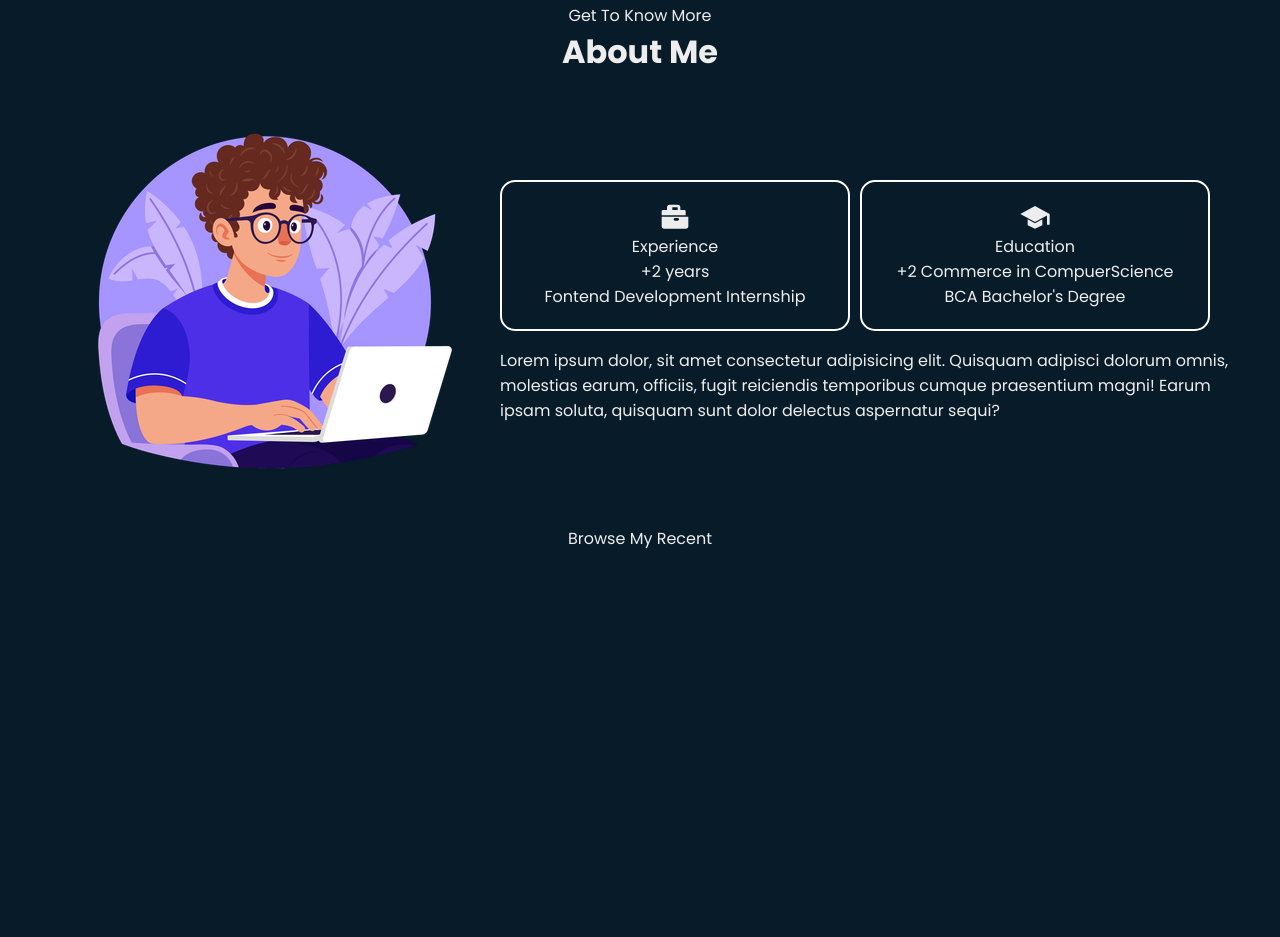
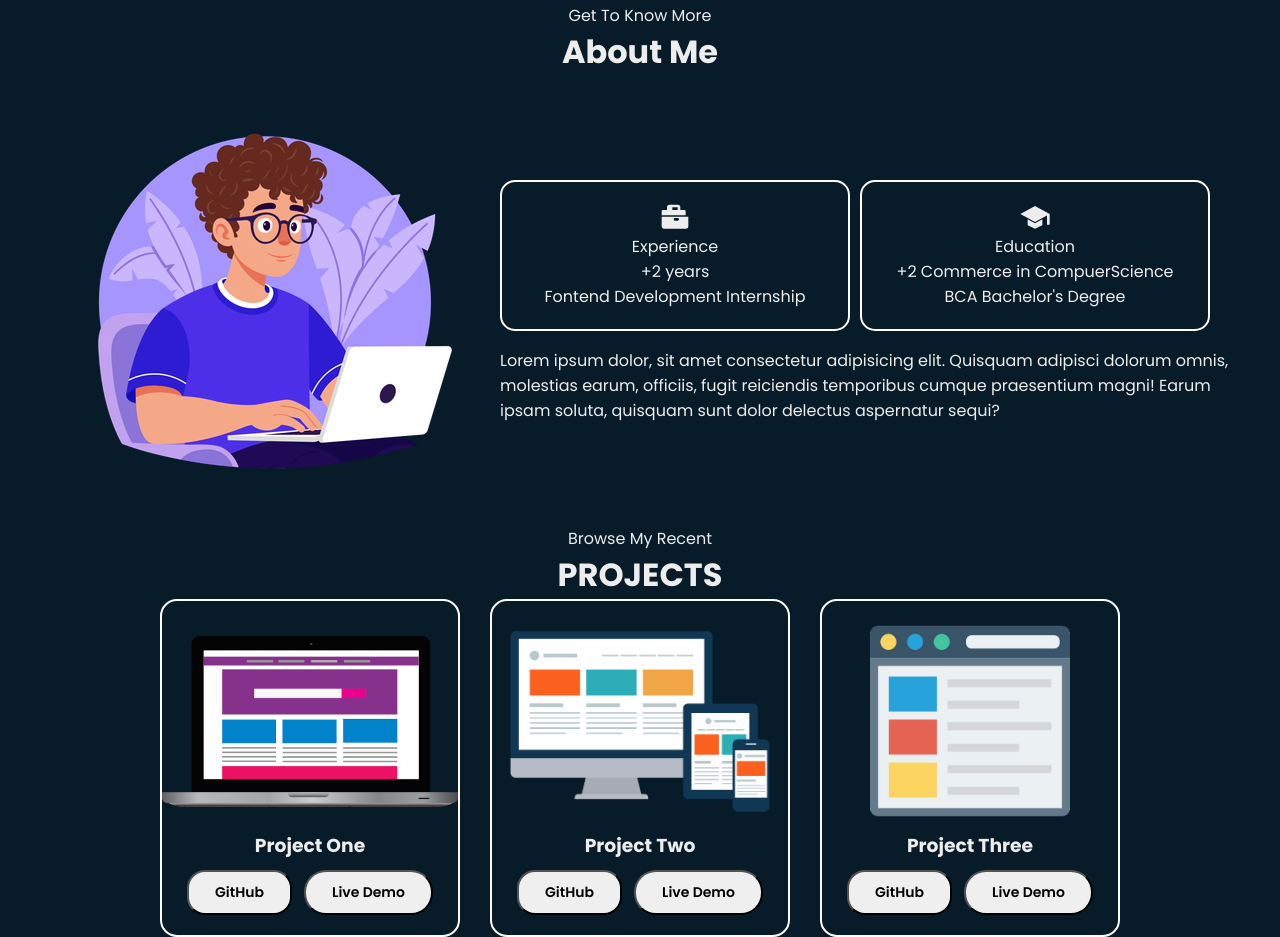
Before and after one commit to MarshalRawal/Portfolio-fProject-, a plain HTML site: page index.html in a window 1280 px wide. Shown: the part 797-1734 px from the top of the page. Before the commit the page ends 1348 px from the top, so only its background shows below. Drawn offline with Linux system fonts and the light colour scheme.

Commit message:
Added project section

```diff
--- a/index.html
+++ b/index.html
@@ -88,7 +88,33 @@
     </div>
     <div class="text-center">
         <p>Browse My Recent</p>
-        <p></p>
+        <h1>PROJECTS</h1>
+    </div>
+    <div class="project-container">
+    <div class="project">
+        <img src="Website-PNG-Free-Image.png" alt="">
+        <h3>Project One</h3>
+        <div class="projects-buttons">
+        <button class="github">GitHub</button>
+        <button class="livedemo">Live Demo</button>
+        </div>
+    </div>
+    <div class="project">
+        <img src="Website-PNG-HD-Image.png" alt="">
+        <h3>Project Two</h3>
+        <div class="projects-buttons">
+        <button class="github">GitHub</button>
+        <button class="livedemo">Live Demo</button>
+        </div>
+    </div>
+    <div class="project">
+        <img src="Website-PNG-Images.png" alt="">
+        <h3>Project Three</h3>
+        <div class="projects-buttons">
+        <button class="github">GitHub</button>
+        <button class="livedemo">Live Demo</button>
+        </div>
+    </div>
     </div>
   </body>
 </html>
--- a/style.css
+++ b/style.css
@@ -12,14 +12,16 @@ header{
     position: fixed;
     top: 0;
     left:0;
-    height:100px;
+    height:68px;
     width: 100%;
-    padding: 25px 50px;
+    padding-block: 8px;
+    padding-inline: 50px;
     background-color: transparent;
     display: flex;
     justify-content: space-between;
     align-items: center;
     z-index: 100;
+    background-color:chartreuse;
 }
 .logo{
     font-size:25px;
@@ -131,3 +133,54 @@ header{
 .margin-top{
     margin-top: 17px;
 }
+.project-container{
+    display: flex;
+    align-items: center;
+    justify-content: center;
+    gap: 30px;
+
+}
+.project{
+    width: 300px;
+    display: flex;
+    flex-direction: column;
+    justify-content: center;
+    align-items: center;
+    border: 2px solid white;
+    padding-block: 20px;
+    border-radius: 17px;
+
+}
+.project img{
+    width: 100%;
+    object-fit: contain;
+    height: 200px;
+}
+.projects-buttons{
+    display: flex;
+    gap: 12px;
+    margin-top: 10px;
+}
+.github{
+    padding-inline: 26px;
+    padding-block: 10px;
+    font-weight: 600;
+    font-size: 14px;
+    display: flex;
+    align-items: center;
+    justify-content: center;
+    border-radius: 18px;
+}
+.livedemo{
+     padding-inline: 26px;
+    padding-block: 10px;
+    font-weight: 600;
+    font-size: 14px;
+    display: flex;
+    align-items: center;
+    justify-content: center;
+    border-radius: 22px;
+}
+.project h3{
+    margin-top: 10px;
+}
```
Also changed, not shown: Website-PNG-Free-Image.png (added), Website-PNG-HD-Image.png (added), Website-PNG-Images.png (added), landing-page-3d-illustration-png.png (added).
